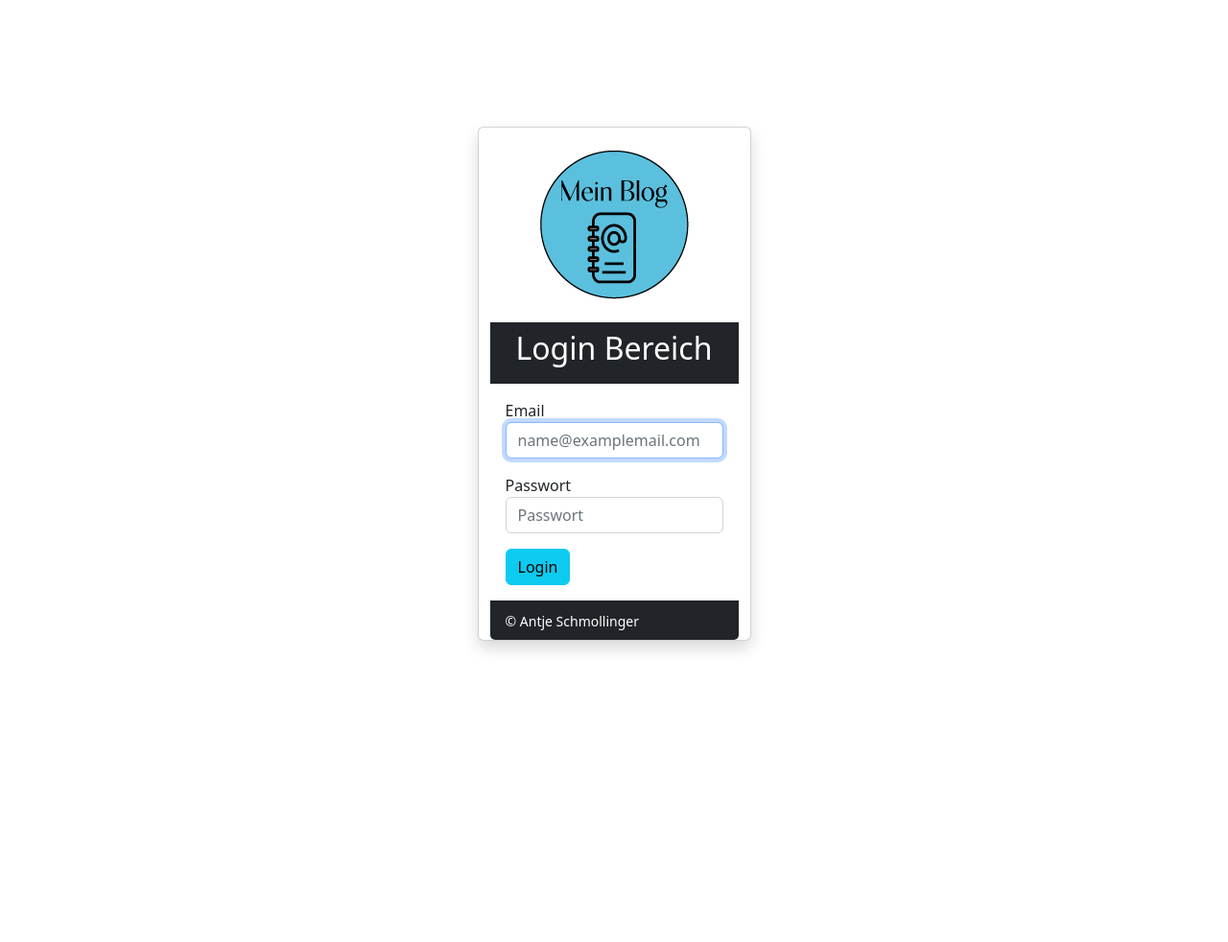
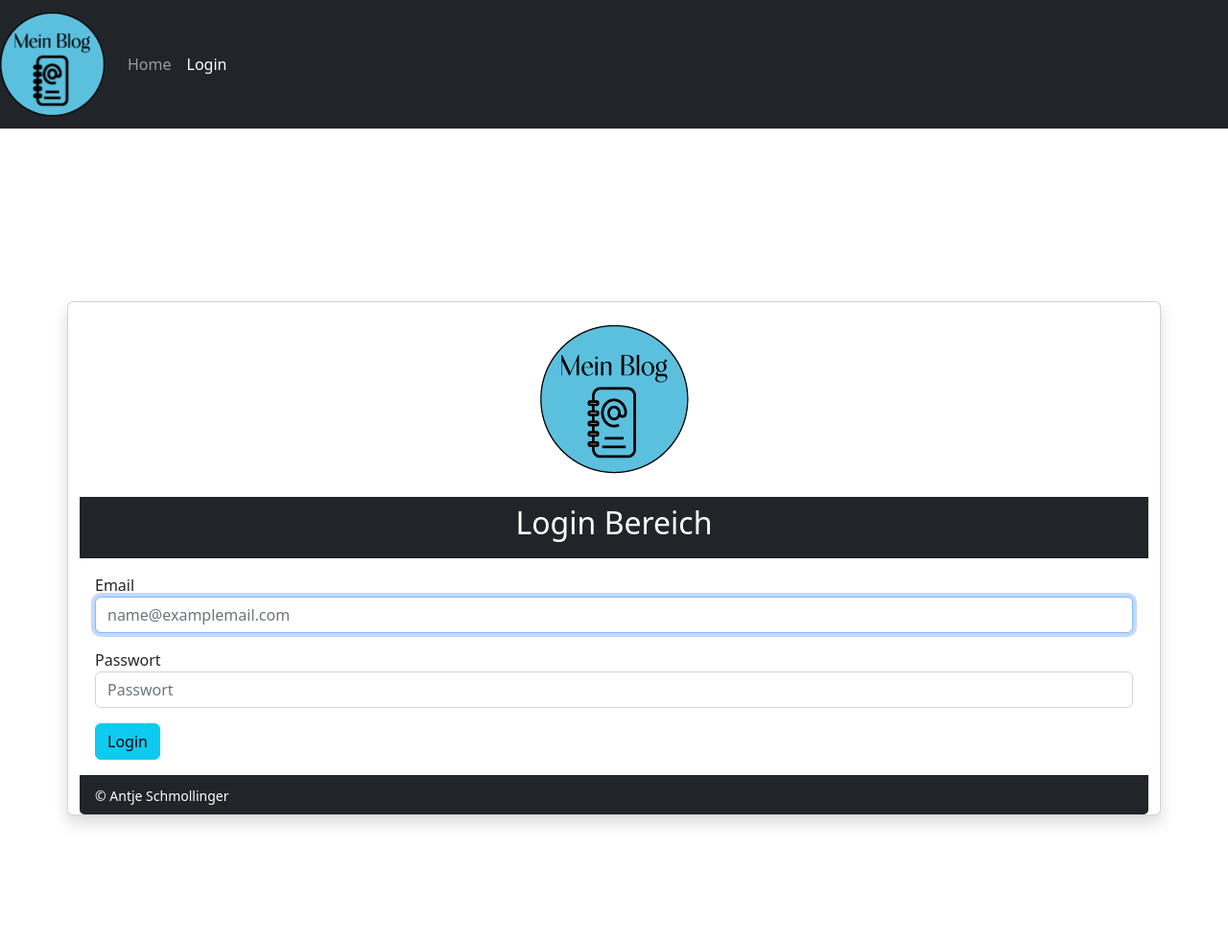
Before and after one commit to Antje-Claudia/T4_Projekt_Semester_3, a PHP site: page /login.html in a window 1280 px wide. Shown: the whole page at 96% size. Before the commit the page ends 679 px from the top, so only its background shows below. Run offline with PHP 8.4, Linux system fonts and the light colour scheme.

Commit message:
Added Header with Navbar to index.php & login.html

```diff
--- a/login.html
+++ b/login.html
@@ -7,20 +7,44 @@
         <link href="https://cdn.jsdelivr.net/npm/bootstrap@5.2.3/dist/css/bootstrap.min.css" rel="stylesheet" integrity="sha384-rbsA2VBKQhggwzxH7pPCaAqO46MgnOM80zW1RWuH61DGLwZJEdK2Kadq2F9CUG65" crossorigin="anonymous">
     </head>
     <body>
+        <nav class="navbar navbar-expand-md navbar-dark bg-dark mb-5">
+            <a href="#" class="navbar-brand mb-0 h1">
+              <img class="d-inline-block align-top ml-3" src="Logo_sm.png" height="108" width="109" alt="Logo"/>
+            </a>
+            <button type="button"
+              data-bs-toggle="collapse"
+              data-bs-target="#navbarNav"
+              class="navbar-toggler text-info"
+              aria-controls="navbarNav"
+              aria-expanded="false"
+              aria-label="Toggle navigation">
+                <span class="navbar-toggler-icon"></span>
+            </button>
+            <div class="collapse navbar-collapse" id="navbarNav">
+              <ul class="navbar-nav">
+                <li class="nav-item active">
+                  <a href="index.php" class="nav-link">Home</a>
+                </li>
+                <li class="nav-item active">
+                  <a href="#" class="nav-link active">Login</a>
+                </li>
+              </ul>
+            </div>
+          </nav>
         <div class="container vh-100">
             <div class="row justify-content-center h-100">
-                <div class="card w-25 my-auto shadow">
+                <div class="card ml-3 mr-3 my-auto shadow">
                     <img class="mt-4 mb-4 center mx-auto d-block" src="Logo.png" height="155" width="155" alt="Logo" >
                     <div class="card-header text-center bg-dark text-white">
                         <h2>Login Bereich<h2>
                         </div>
                     <div class="card-body">
-                        <form action="" method="">
+                        <form action="login.php" method="post"> <!-- Action führt dazu, dass login.php ausgeführt wird-->
                             <div class="form-group">
                                 <label>Email</label>
-                                <input type="email" id="email" class="form-control mb-3" placeholder="name@examplemail.com" required autofocus>
+                                <input type="email" id="email" class="form-control mb-3" name="email" placeholder="name@examplemail.com" required autofocus>
                                 <label>Passwort</label>
-                                <input type="password" id="password" class="form-control mb-3" placeholder="Passwort" required autofocus>
+                                <input type="password" id="password" class="form-control mb-3" name="password" placeholder="Passwort" required autofocus>
                                 <input type="submit" class="btn btn-info" value="Login">
                             </div>
                         </form>
```
Also changed, not shown: index.php (+43 -1 lines).
